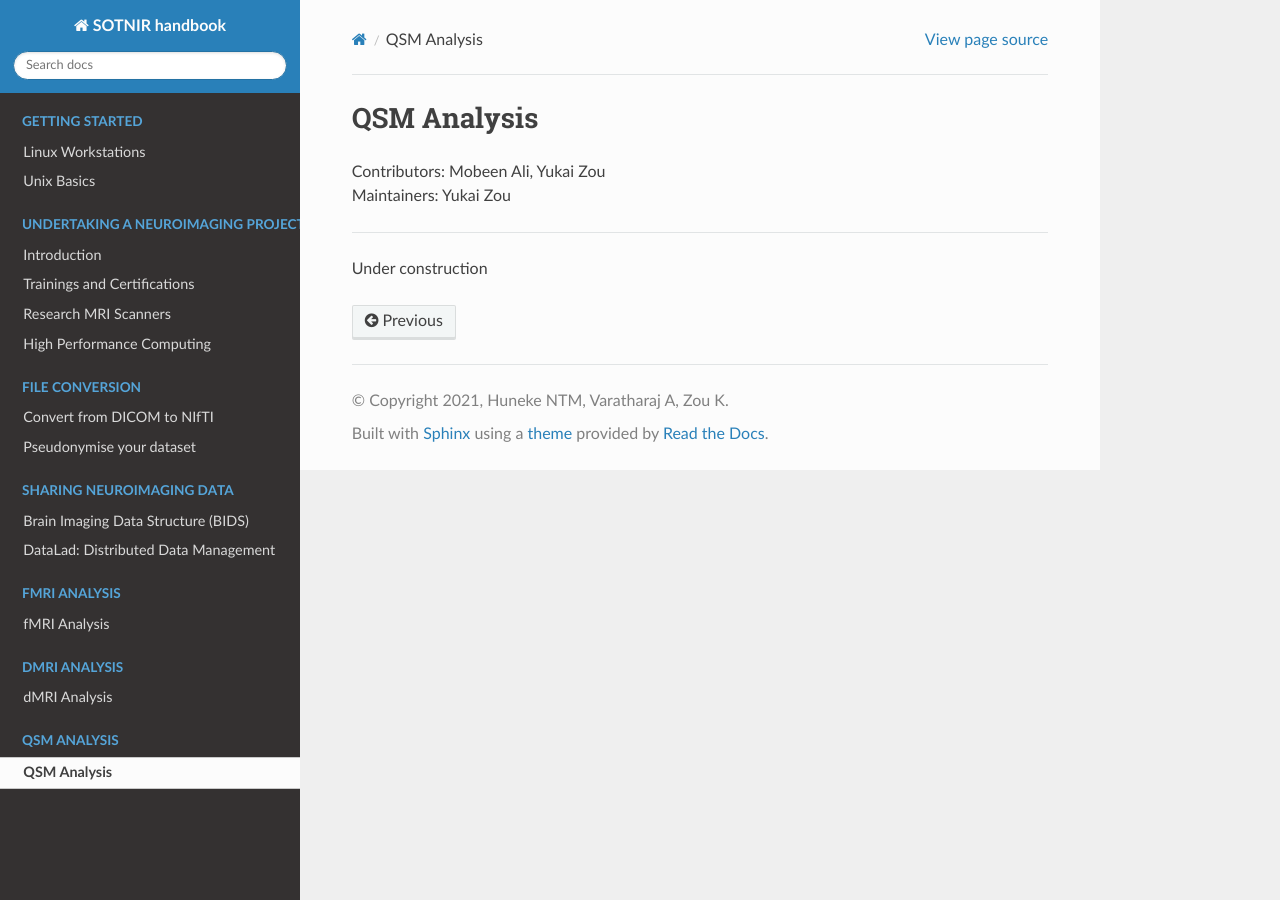
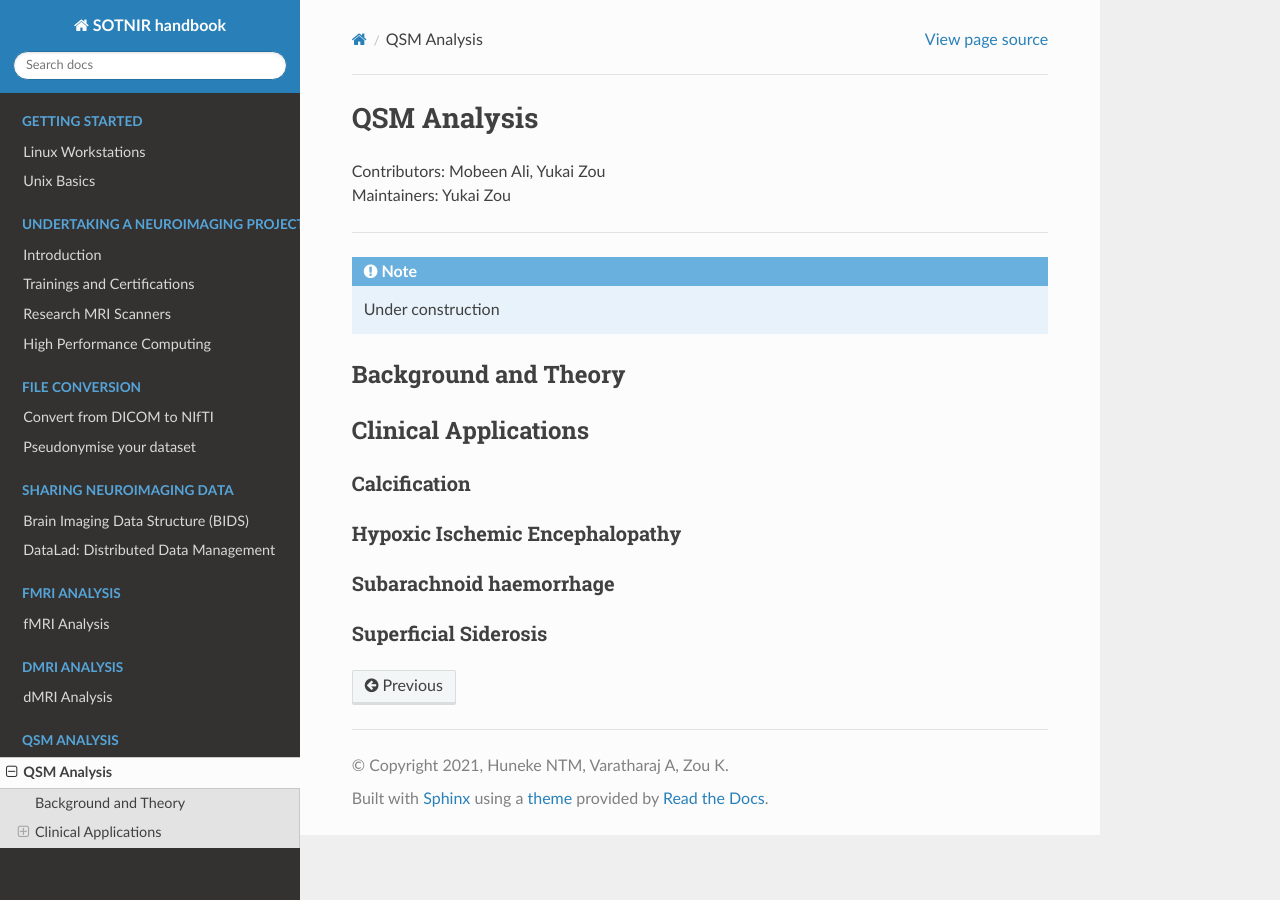
Before and after one commit to nhuneke/sotnir-handbook, a Sphinx documentation site: the page built from docs/qsm-analysis/intro.rst, in a window 1280 px wide. Built offline with Sphinx 7.4.7 and the Read the Docs theme 2.0.0, drawn with Linux system fonts in a browser that asks for light colours; pages that are not in the unit, such as notebooks, are missing from menus.

Commit message:
Added outline

```diff
--- a/docs/qsm-analysis/intro.rst
+++ b/docs/qsm-analysis/intro.rst
@@ -6,4 +6,24 @@ QSM Analysis
 
 ------------------------------------------
 
-Under construction
+.. note::
+
+    Under construction
+
+Background and Theory
+---------------------
+
+Clinical Applications
+---------------------
+
+Calcification
+*************
+
+Hypoxic Ischemic Encephalopathy
+*******************************
+
+Subarachnoid haemorrhage
+*************************
+
+Superficial Siderosis
+********************
```
